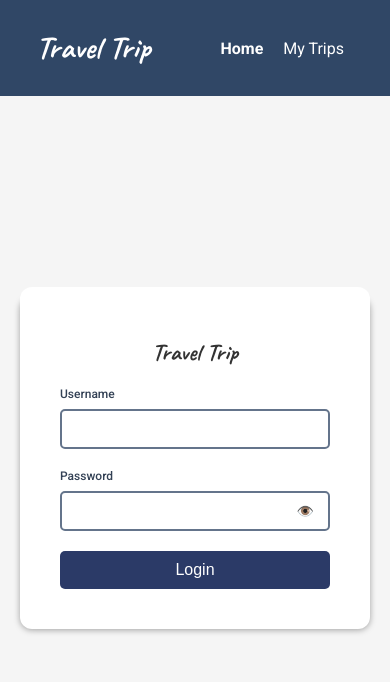
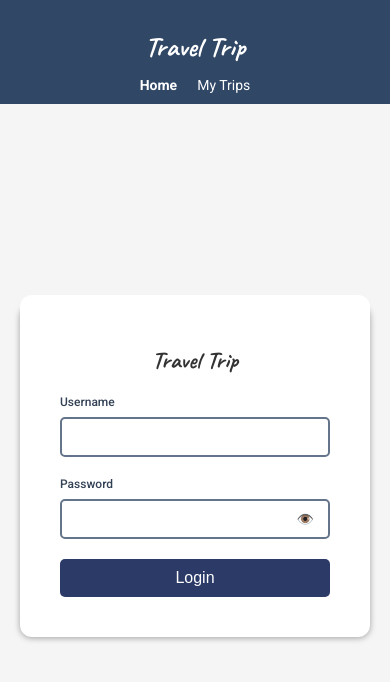
Before and after one commit to r-a-aj/Travel_Trip, a React (Create React App) app: page /login in a window 390 px wide. Shown: the top 682 px of the page. Built offline with nearby package versions, Linux system fonts and the light colour scheme; a web font is replaced by a local one.

Commit message:
Update index.css

```diff
--- a/src/components/Header/index.css
+++ b/src/components/Header/index.css
@@ -43,3 +43,25 @@
   font-family: 'Roboto';
   font-weight: 600;
 }
+
+@media (max-width: 768px) {
+  .header {
+    flex-direction: column;
+    padding: 10px;
+  }
+
+  .logo {
+    font-size: 28px;
+    margin-bottom: 10px;
+  }
+
+  .nav-link {
+    font-size: 14px;
+  }
+
+  .logout-button {
+    width: 80px;
+    height: 40px;
+    font-size: 14px;
+  }
+}
```
